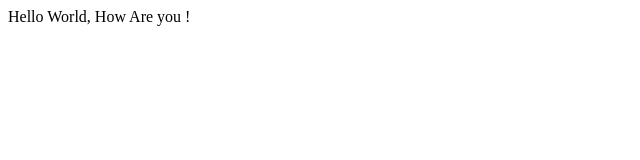
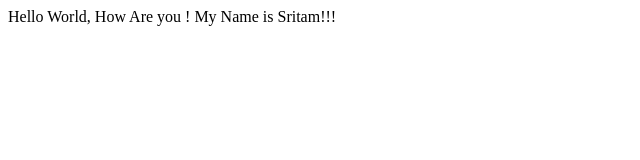
Before and after one commit to Sritam2302/Cool_Layout, a plain HTML site: page index.html in a window 1280 px wide. Shown: the whole page, without its empty margins (0-640 px from the left). Drawn offline with Linux system fonts and the light colour scheme.

Commit message:
Third Commit

```diff
--- a/index.html
+++ b/index.html
@@ -8,5 +8,6 @@
 </head>
 <body>
     Hello World, How Are you !
+    My Name is Sritam!!!
 </body>
 </html>
```
